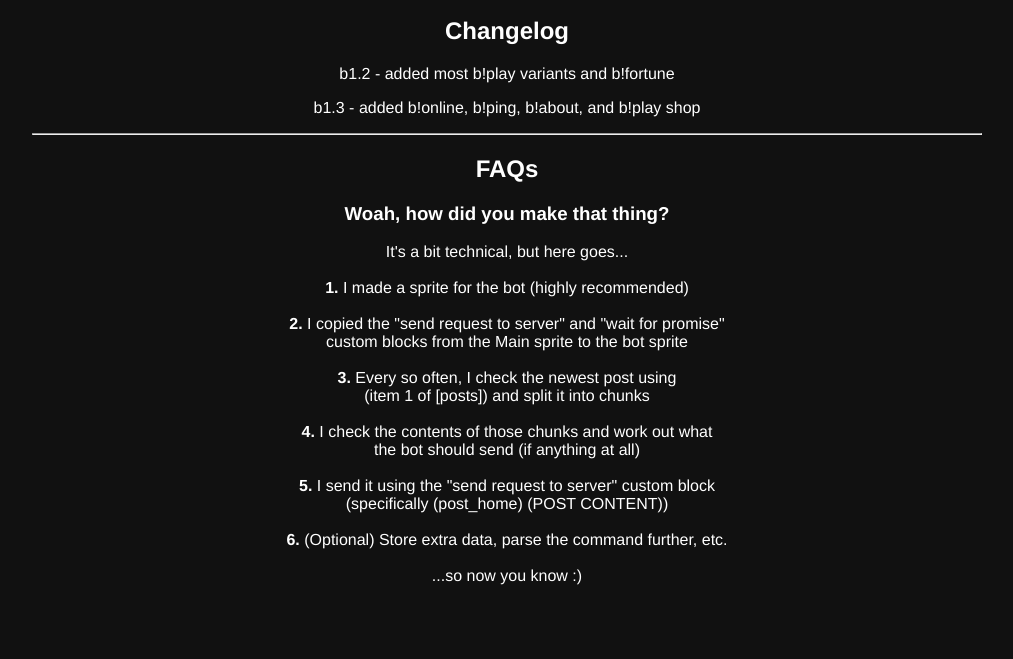
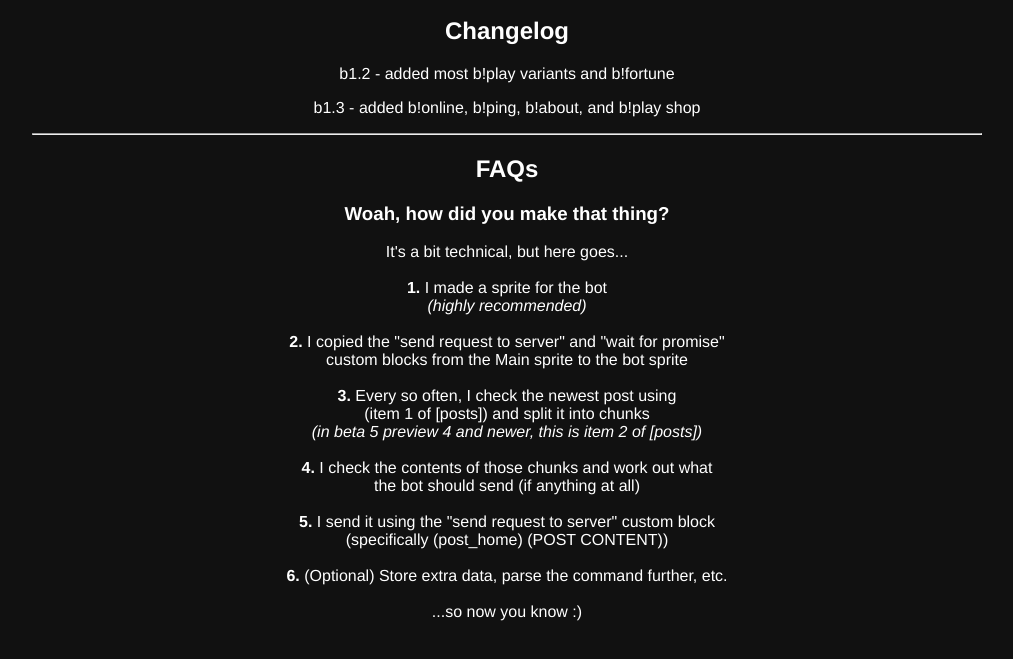
Before and after one commit to Voxalice/bleepBloop, a plain HTML site: page about/index.html in a window 1280 px wide. Shown: the part 137-796 px from the top of the page, without its empty margins (133-1146 px from the left). Drawn offline with Linux system fonts and the light colour scheme.

Commit message:
beta 5.4 home box

```diff
--- a/about/index.html
+++ b/about/index.html
@@ -18,15 +18,22 @@
         <h3>Woah, how did you make that thing?</h3>
         It's a bit technical, but here goes...<br><br>
 
-        <b>1.</b> I made a sprite for the bot (highly recommended)<br><br>
+        <b>1.</b> I made a sprite for the bot<br>
+        <i>(highly recommended)</i><br><br>
+
         <b>2.</b> I copied the "send request to server" and "wait for promise"<br>
         custom blocks from the Main sprite to the bot sprite<br><br>
+
         <b>3.</b> Every so often, I check the newest post using<br>
-        (item 1 of [posts]) and split it into chunks<br><br>
+        (item 1 of [posts]) and split it into chunks<br>
+        <i>(in beta 5 preview 4 and newer, this is item 2 of [posts])</i><br><br>
+
         <b>4.</b> I check the contents of those chunks and work out what<br>
         the bot should send (if anything at all)<br><br>
+
         <b>5.</b> I send it using the "send request to server" custom block<br>
         (specifically (post_home) (POST CONTENT))<br><br>
+
         <b>6.</b> (Optional) Store extra data, parse the command further, etc.<br><br>
 
         ...so now you know :)
```
